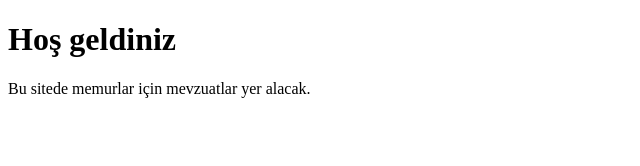
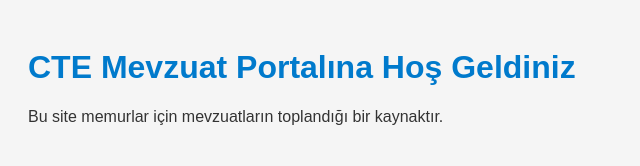
Before and after one commit to cakmakys/cte-mevzuat, a website: page index.html in a window 1280 px wide. Shown: the whole page, without its empty margins (0-640 px from the left). Drawn offline with Linux system fonts and the light colour scheme.

Commit message:
index.html

```diff
--- a/index.html
+++ b/index.html
@@ -1,11 +1,15 @@
 <!DOCTYPE html>
-<html>
-  <head>
-    <meta charset="UTF-8">
-    <title>Memur Mevzuat Sitesi</title>
-  </head>
-  <body>
-    <h1>Hoş geldiniz</h1>
-    <p>Bu sitede memurlar için mevzuatlar yer alacak.</p>
-  </body>
+<html lang="tr">
+<head>
+  <meta charset="UTF-8" />
+  <title>CTE Mevzuat Portalı</title>
+  <style>
+    body { font-family: Arial, sans-serif; background: #f5f5f5; color: #333; padding: 20px; }
+    h1 { color: #007ACC; }
+  </style>
+</head>
+<body>
+  <h1>CTE Mevzuat Portalına Hoş Geldiniz</h1>
+  <p>Bu site memurlar için mevzuatların toplandığı bir kaynaktır.</p>
+</body>
 </html>
```
